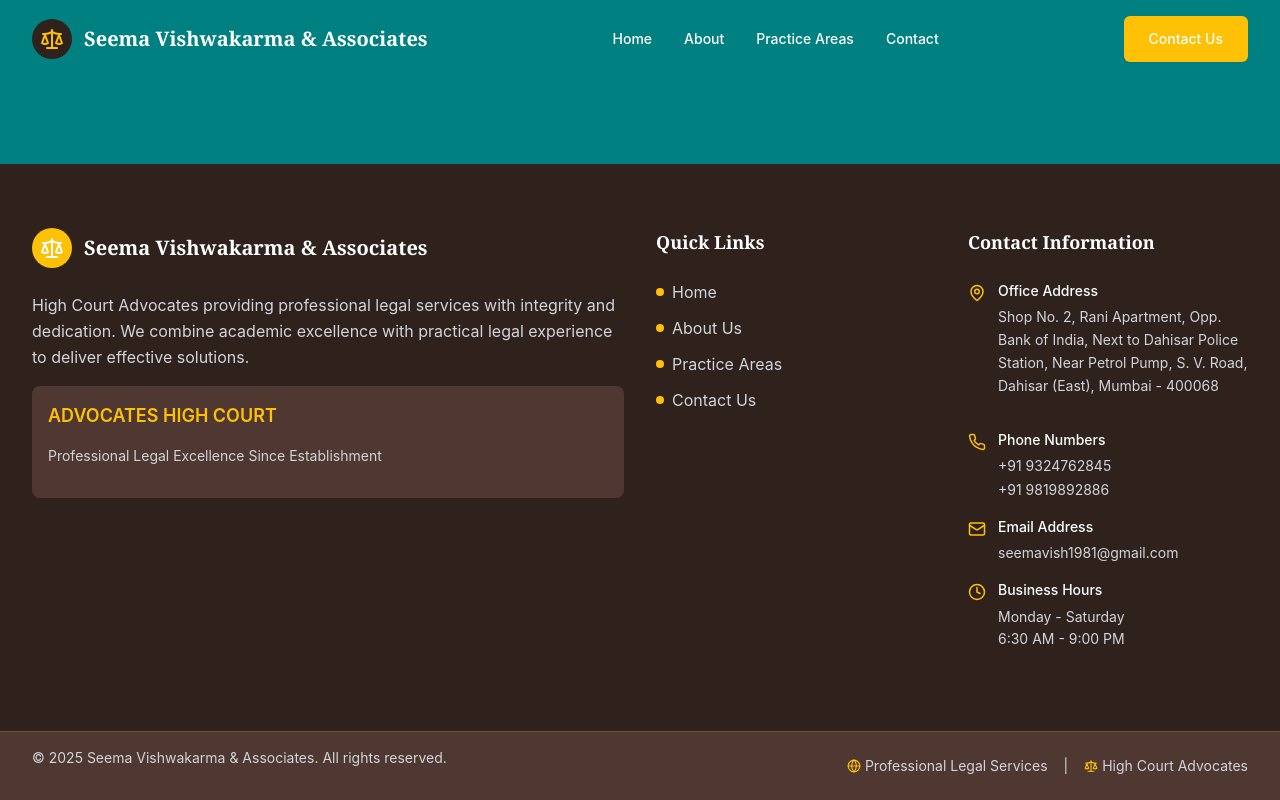
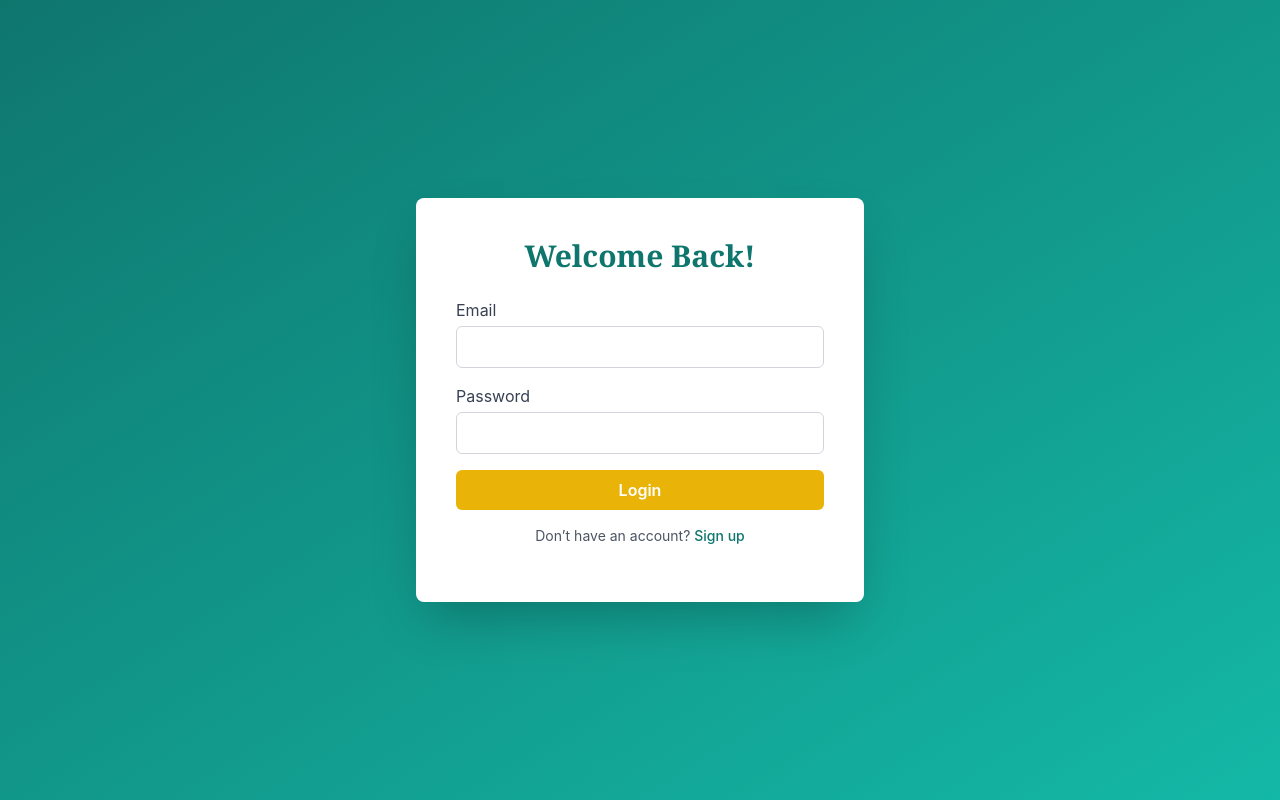
Before and after one commit to Smitayadav01/law-Firm-Portal, a React (Vite) app in the folder lawfirm/project/: page /login in a window 1280 px wide. Built offline with nearby package versions, Linux system fonts and the light colour scheme.

Commit message:
Included Login Page

```diff
--- a/lawfirm/project/src/App.tsx
+++ b/lawfirm/project/src/App.tsx
@@ -1,24 +1,61 @@
+// import React from 'react';
+// import { BrowserRouter as Router, Routes, Route } from 'react-router-dom';
+// import Layout from './components/Layout/Layout';
+// import Home from './pages/Home';
+// import About from './pages/About';
+// import PracticeAreas from './pages/PracticeAreas';
+// import Contact from './pages/Contact';
+// import BlogDetail from './pages/BlogDetail';
+
+// function App() {
+//   return (
+//     <Router>
+//       <Layout>
+//         <Routes>
+//           <Route path="/" element={<Home />} />
+//           <Route path="/about" element={<About />} />
+//           <Route path="/practice-areas" element={<PracticeAreas />} />
+//           <Route path="/contact" element={<Contact />} />
+//         </Routes>
+//       </Layout>
+//     </Router>
+//   );
+// }
+
+// export default App;
+
 import React from 'react';
-import { BrowserRouter as Router, Routes, Route } from 'react-router-dom';
-import Layout from './components/Layout/Layout';
+import { BrowserRouter as Router, Routes, Route,Navigate } from 'react-router-dom';
 import Home from './pages/Home';
 import About from './pages/About';
+import Contact from './pages/Contact';
 import PracticeAreas from './pages/PracticeAreas';
-import Contact from './pages/Contact';
 import BlogDetail from './pages/BlogDetail';
-
+import Login from './pages/Login';
+import Signup from './pages/Signup';
+import Layout from './components/Layout/Layout';
 function App() {
   return (
-    <Router>
-      <Layout>
-        <Routes>
-          <Route path="/" element={<Home />} />
-          <Route path="/about" element={<About />} />
-          <Route path="/practice-areas" element={<PracticeAreas />} />
-          <Route path="/contact" element={<Contact />} />
-        </Routes>
-      </Layout>
-    </Router>
+    <Routes>
+      {/* ✅ Redirect unknown or root path to login */}
+      <Route path="/" element={<Navigate to="/login" replace />} />
+
+      {/* Auth pages */}
+      <Route path="/login" element={<Login />} />
+      <Route path="/signup" element={<Signup />} />
+
+      {/* Protected pages with Layout wrapper */}
+      <Route element={<Layout />}>
+        <Route path="/home" element={<Home />} />
+        <Route path="/about" element={<About />} />
+        <Route path="/contact" element={<Contact />} />
+        <Route path="/practice-areas" element={<PracticeAreas />} />
+        <Route path="/blog/:id" element={<BlogDetail />} />
+      </Route>
+
+      {/* Optional: catch-all 404 redirect */}
+      <Route path="*" element={<Navigate to="/login" replace />} />
+    </Routes>
   );
 }
 
--- /dev/null
+++ b/lawfirm/project/src/AuthRoute.tsx
@@ -0,0 +1,9 @@
+import React from 'react';
+import { Navigate } from 'react-router-dom';
+
+const AuthRoute = ({ children }: { children: JSX.Element }) => {
+  const isAuthenticated = localStorage.getItem('auth') === 'true';
+  return isAuthenticated ? children : <Navigate to="/login" />;
+};
+
+export default AuthRoute;
--- a/lawfirm/project/src/components/Layout/Header.tsx
+++ b/lawfirm/project/src/components/Layout/Header.tsx
@@ -1,5 +1,5 @@
 import React, { useState, useEffect } from 'react';
-import { Link, useLocation } from 'react-router-dom';
+import { Link, useLocation, useNavigate } from 'react-router-dom';
 import { Menu, X, Scale } from 'lucide-react';
 import { motion } from 'framer-motion';
 
@@ -7,8 +7,14 @@
   const [isOpen, setIsOpen] = useState(false);
   const [scrolled, setScrolled] = useState(false);
   const location = useLocation();
+  const navigate = useNavigate();
 
   const toggleMenu = () => setIsOpen(!isOpen);
+
+  const handleLogout = () => {
+    localStorage.removeItem('user'); // Replace 'user' with your actual auth key if needed
+    navigate('/login');
+  };
 
   useEffect(() => {
     const handleScroll = () => {
@@ -74,13 +80,19 @@
             ))}
           </nav>
 
-          <div className="hidden md:block">
+          <div className="hidden md:flex items-center space-x-4">
             <Link
               to="/contact"
               className="btn bg-gold hover:bg-gold-light text-white"
             >
               Contact Us
             </Link>
+            <button
+              onClick={handleLogout}
+              className="btn bg-red-500 hover:bg-red-600 text-white"
+            >
+              Logout
+            </button>
           </div>
 
           <div className="md:hidden">
@@ -125,10 +137,16 @@
             ))}
             <Link
               to="/contact"
-              className="block w-full text-center px-3 py-2 rounded-md text-base font-medium btn bg-gold hover:bg-gold-light text-white mt-4"
+              className="block w-full text-center px-3 py-2 rounded-md text-base font-medium btn bg-gold hover:bg-gold-light text-white mt-2"
             >
               Contact Us
             </Link>
+            <button
+              onClick={handleLogout}
+              className="block w-full text-center px-3 py-2 rounded-md text-base font-medium bg-red-500 hover:bg-red-600 text-white"
+            >
+              Logout
+            </button>
           </div>
         </motion.div>
       )}
--- a/lawfirm/project/src/components/Layout/Layout.tsx
+++ b/lawfirm/project/src/components/Layout/Layout.tsx
@@ -2,12 +2,9 @@
 import Header from './Header';
 import Footer from './Footer';
 import { motion, AnimatePresence } from 'framer-motion';
+import { Outlet } from 'react-router-dom'; // ✅ important import
 
-interface LayoutProps {
-  children: React.ReactNode;
-}
-
-const Layout: React.FC<LayoutProps> = ({ children }) => {
+const Layout: React.FC = () => {
   return (
     <div className="flex flex-col min-h-screen">
       <Header />
@@ -19,7 +16,7 @@
           exit={{ opacity: 0 }}
           transition={{ duration: 0.3 }}
         >
-          {children}
+          <Outlet /> {/* ✅ this renders the nested page */}
         </motion.main>
       </AnimatePresence>
       <Footer />
--- a/lawfirm/project/src/main.tsx
+++ b/lawfirm/project/src/main.tsx
@@ -1,10 +1,13 @@
 import { StrictMode } from 'react';
 import { createRoot } from 'react-dom/client';
+import { BrowserRouter } from 'react-router-dom'; // ✅ import BrowserRouter
 import App from './App.tsx';
 import './index.css';
 
 createRoot(document.getElementById('root')!).render(
   <StrictMode>
-    <App />
+    <BrowserRouter> {/* ✅ wrap App in BrowserRouter */}
+      <App />
+    </BrowserRouter>
   </StrictMode>
 );
--- a/lawfirm/project/src/pages/Home.tsx
+++ b/lawfirm/project/src/pages/Home.tsx
@@ -1,7 +1,8 @@
-import React, { useState } from 'react';
+import React, { useState,useEffect} from 'react';
 import { Link } from 'react-router-dom';
 import { motion } from 'framer-motion';
 import { Award, BarChart3, Scale, Users, Phone, Mail, MapPin, Shield, Calendar, Clock, Globe } from 'lucide-react';
+import { useNavigate } from 'react-router-dom';
 import AppointmentBooking from '../components/Features/AppointmentBooking';
 import LiveChat from '../components/Features/LiveChat';
 import Newsletter from '../components/Features/Newsletter';
@@ -11,6 +12,14 @@
 import BlogSection from '../components/Features/BlogSection';
 
 const Home: React.FC = () => {
+  const navigate = useNavigate();
+
+  useEffect(() => {
+    const loggedIn = localStorage.getItem('loggedIn');
+    if (loggedIn !== 'true') {
+      navigate('/login');
+    }
+  }, [navigate]);
   const [isAppointmentModalOpen, setIsAppointmentModalOpen] = useState(false);
 
   const fadeInUp = {
@@ -26,6 +35,7 @@
       }
     }
   };
+
 
   return (
     <>
--- /dev/null
+++ b/lawfirm/project/src/pages/Login.tsx
@@ -0,0 +1,63 @@
+import React, { useState } from 'react';
+import { useNavigate } from 'react-router-dom';
+
+const Login = () => {
+  const navigate = useNavigate();
+  const [email, setEmail] = useState('');
+  const [password, setPassword] = useState('');
+
+  const handleLogin = (e: React.FormEvent) => {
+    e.preventDefault();
+    const user = JSON.parse(localStorage.getItem('user') || '{}');
+    if (user.email === email && user.password === password) {
+      localStorage.setItem('loggedIn', 'true');
+      navigate('/home');
+    } else {
+      alert('Invalid credentials');
+    }
+  };
+
+  return (
+    <div className="min-h-screen flex items-center justify-center bg-gradient-to-br from-teal-700 to-teal-500">
+      <div className="bg-white shadow-2xl rounded-lg p-10 w-full max-w-md">
+        <h2 className="text-3xl font-bold text-teal-700 mb-6 text-center">Welcome Back!</h2>
+        <form onSubmit={handleLogin} className="space-y-4">
+          <div>
+            <label className="block text-gray-700 mb-1">Email</label>
+            <input
+              type="email"
+              required
+              value={email}
+              onChange={(e) => setEmail(e.target.value)}
+              className="w-full border border-gray-300 px-4 py-2 rounded-md focus:outline-none focus:ring-2 focus:ring-teal-600"
+            />
+          </div>
+          <div>
+            <label className="block text-gray-700 mb-1">Password</label>
+            <input
+              type="password"
+              required
+              value={password}
+              onChange={(e) => setPassword(e.target.value)}
+              className="w-full border border-gray-300 px-4 py-2 rounded-md focus:outline-none focus:ring-2 focus:ring-teal-600"
+            />
+          </div>
+          <button
+            type="submit"
+            className="w-full bg-yellow-500 text-white font-semibold py-2 rounded-md hover:bg-yellow-600 transition duration-300"
+          >
+            Login
+          </button>
+        </form>
+        <p className="mt-4 text-center text-sm text-gray-600">
+          Don’t have an account?{' '}
+          <a href="/signup" className="text-teal-700 font-medium hover:underline">
+            Sign up
+          </a>
+        </p>
+      </div>
+    </div>
+  );
+};
+
+export default Login;
--- /dev/null
+++ b/lawfirm/project/src/pages/Signup.tsx
@@ -0,0 +1,59 @@
+import React, { useState } from 'react';
+import { useNavigate } from 'react-router-dom';
+
+const Signup = () => {
+  const navigate = useNavigate();
+  const [email, setEmail] = useState('');
+  const [password, setPassword] = useState('');
+
+  const handleSignup = (e: React.FormEvent) => {
+    e.preventDefault();
+    localStorage.setItem('user', JSON.stringify({ email, password }));
+    alert('Signup successful! Please log in.');
+    navigate('/login');
+  };
+
+  return (
+    <div className="min-h-screen flex items-center justify-center bg-gradient-to-br from-teal-700 to-teal-500">
+      <div className="bg-white shadow-2xl rounded-lg p-10 w-full max-w-md">
+        <h2 className="text-3xl font-bold text-teal-700 mb-6 text-center">Create an Account</h2>
+        <form onSubmit={handleSignup} className="space-y-4">
+          <div>
+            <label className="block text-gray-700 mb-1">Email</label>
+            <input
+              type="email"
+              required
+              value={email}
+              onChange={(e) => setEmail(e.target.value)}
+              className="w-full border border-gray-300 px-4 py-2 rounded-md focus:outline-none focus:ring-2 focus:ring-teal-600"
+            />
+          </div>
+          <div>
+            <label className="block text-gray-700 mb-1">Password</label>
+            <input
+              type="password"
+              required
+              value={password}
+              onChange={(e) => setPassword(e.target.value)}
+              className="w-full border border-gray-300 px-4 py-2 rounded-md focus:outline-none focus:ring-2 focus:ring-teal-600"
+            />
+          </div>
+          <button
+            type="submit"
+            className="w-full bg-yellow-500 text-white font-semibold py-2 rounded-md hover:bg-yellow-600 transition duration-300"
+          >
+            Sign Up
+          </button>
+        </form>
+        <p className="mt-4 text-center text-sm text-gray-600">
+          Already have an account?{' '}
+          <a href="/login" className="text-teal-700 font-medium hover:underline">
+            Login
+          </a>
+        </p>
+      </div>
+    </div>
+  );
+};
+
+export default Signup;
```
Also changed, not shown: lawfirm/project/src/components/Features/BlogSection.tsx (+43 -17 lines).
